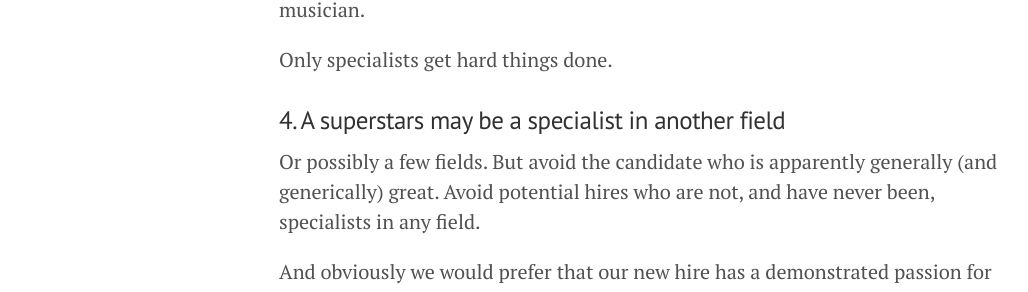
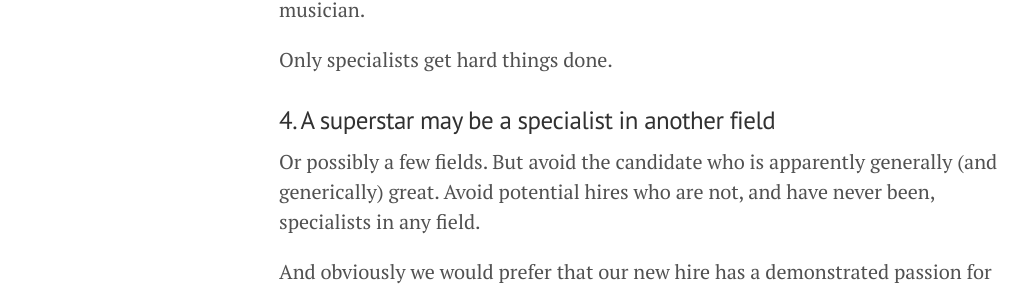
Before and after one commit to imclaren/blog, a Jekyll site: the page built from _posts/2014-09-24-specialists.md, in a window 1280 px wide and 900 px high, scrolled down 2510 px. Shown: the part 156-448 px from the top of the window, without its empty margins (1-1029 px from the left). Built offline with Jekyll 4.4.1, drawn with Linux system fonts in a browser that asks for light colours; Markdown is read by kramdown in place of the engine named in the settings.

Commit message:
specialists

```diff
--- a/_posts/2014-09-24-specialists.md
+++ b/_posts/2014-09-24-specialists.md
@@ -50,7 +50,7 @@ And to win.  Or more to the point, to have won.  Our candidate must have learned
 
 Only specialists get hard things done.
 
-### 4. A superstars may be a specialist in another field
+### 4. A superstar may be a specialist in another field
 
 Or possibly a few fields.  But avoid the candidate who is apparently generally (and generically) great.  Avoid potential hires who are not, and have never been, specialists in any field.
 
```
